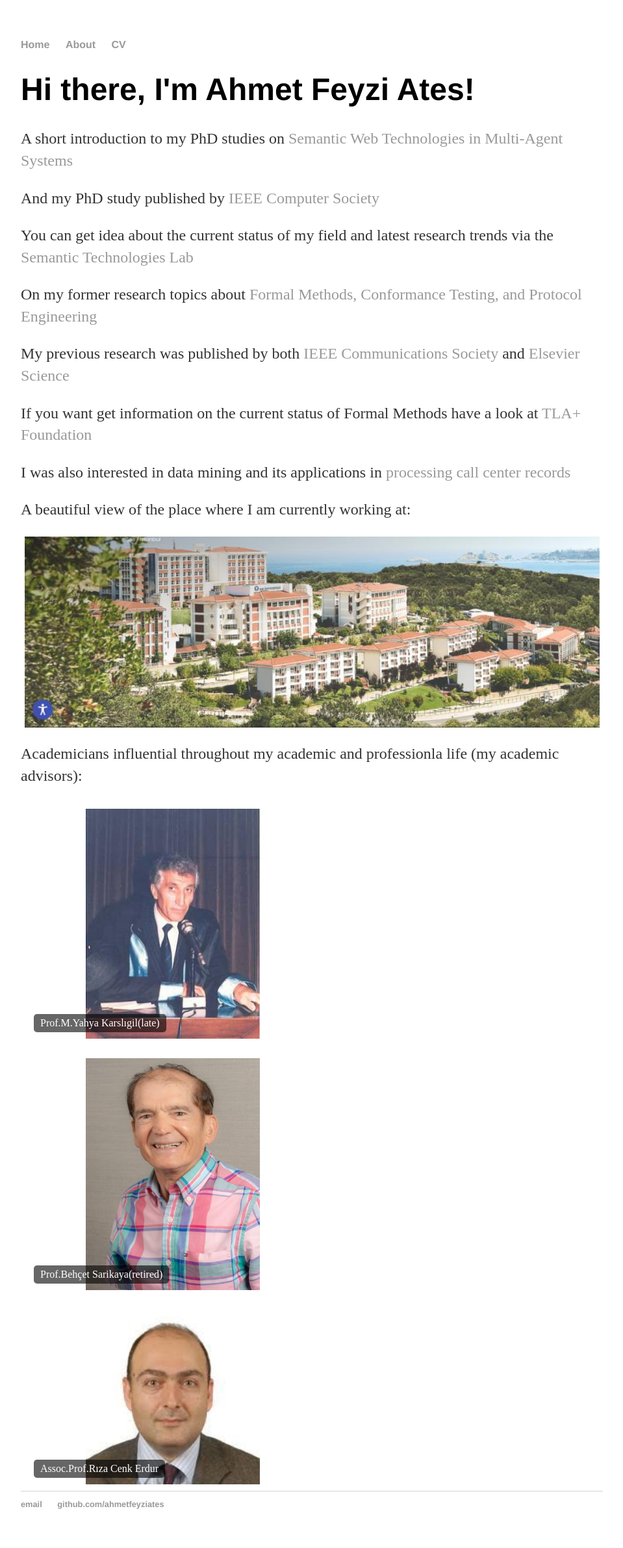
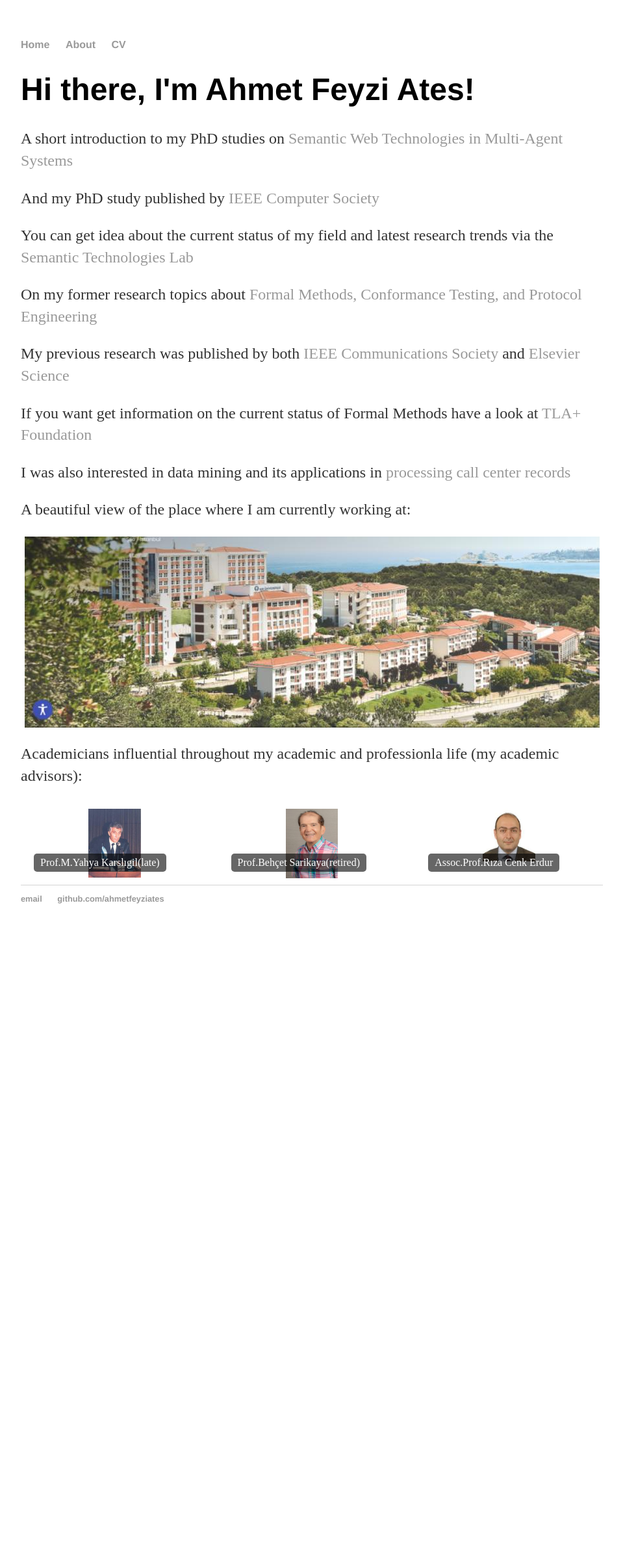
Before and after one commit to ahmetfeyziates/ahmetfeyziates.github.io, a Jekyll site: the page built from index.html, in a window 1280 px wide. Shown: the whole page at 65% size, without its empty margins (160-1119 px from the left). Built offline with Jekyll 4.4.1, drawn with Linux system fonts in a browser that asks for light colours; after the commit the page ends 1451 px from its top, so only the background shows below that.

Commit message:
Update main.css

```diff
--- a/css/main.css
+++ b/css/main.css
@@ -42,7 +42,7 @@ ul.posts li {
 }
 .image-container {
     position: relative;
-    width: 50%;
+    width: 30%;
     display: inline-block;
     margin: 10px;
 }
@@ -68,6 +68,6 @@ ul.posts li {
       justify-content: space-between;
 }
 .image-row img {
-    width: 60%; /* adjust as needed */
+    width: 30%; /* adjust as needed */
     height: auto;
 }
```
